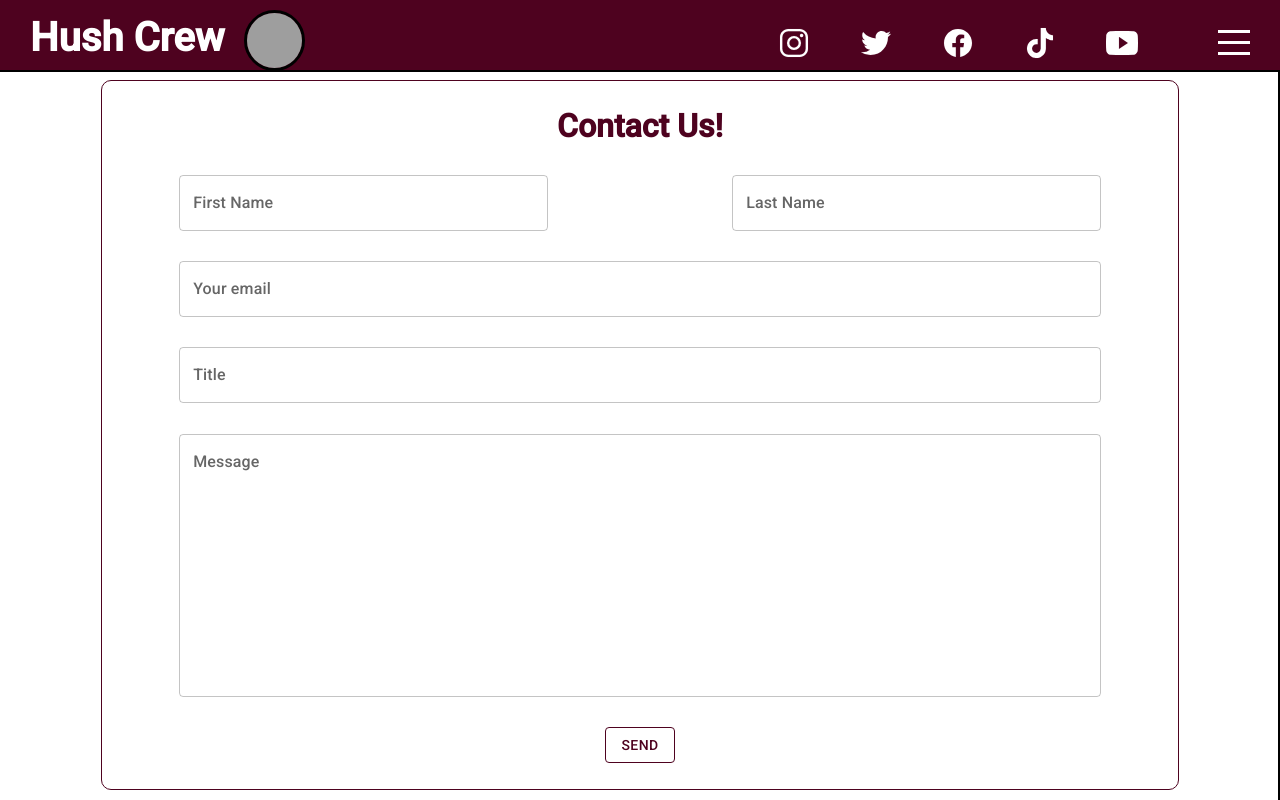
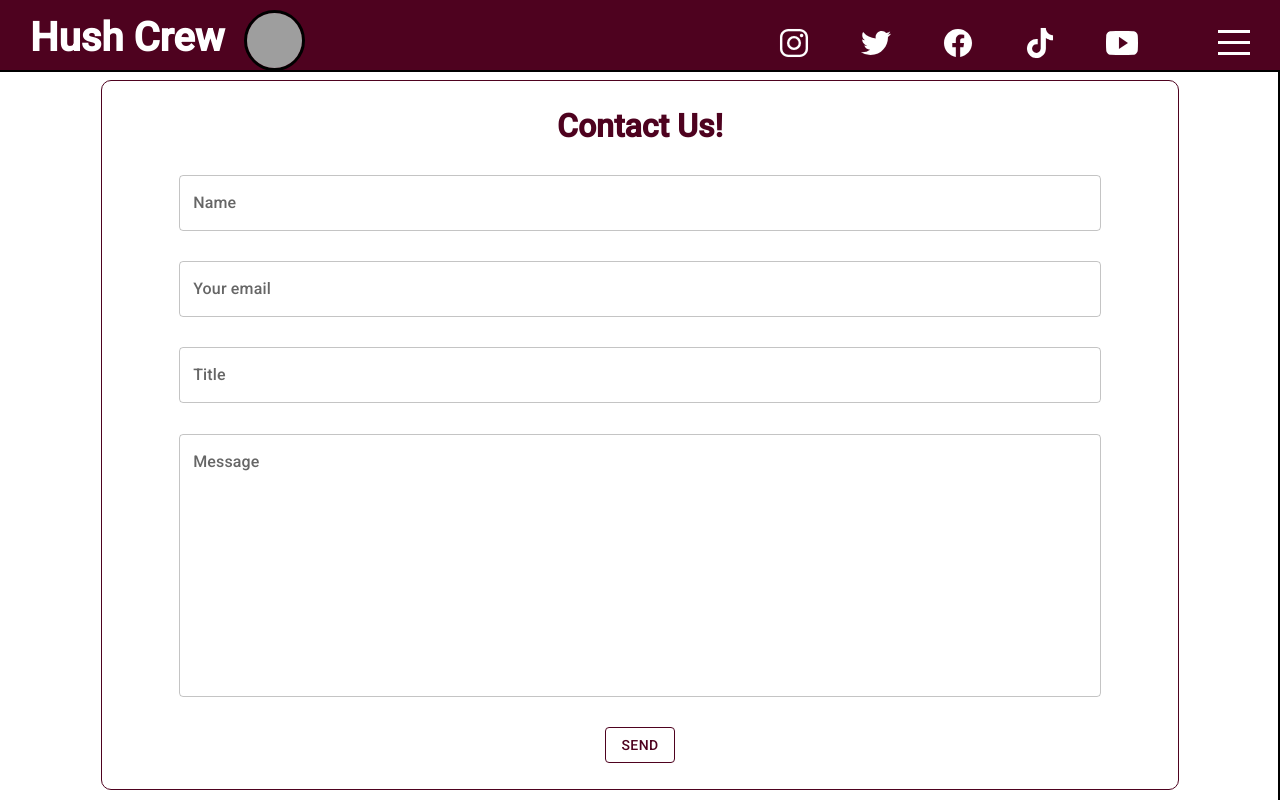
Before and after one commit to kyowankim/HushCrewProject, a React (Create React App) app: page /contact in a window 1280 px wide. Built offline with nearby package versions, Linux system fonts and the light colour scheme; grey boxes are pictures that could not be loaded.

Commit message:
Fixed contact page and changed feature images/video width

```diff
--- a/src/components/Mainpage/Features/features.scss
+++ b/src/components/Mainpage/Features/features.scss
@@ -213,7 +213,7 @@
                             // height: 63vw;
                             // width: 65vw;
                             height: 30vh;
-                            width: 30vh;
+                            width: 32vh;
                         }
 
                         .left{
@@ -221,7 +221,7 @@
 
                             .video-container{
                                 height: 30vh;
-                                width: 30vh;
+                                width: 32vh;
                              }
                         }
 
--- a/src/components/RouterLinks/Contact/Contact.jsx
+++ b/src/components/RouterLinks/Contact/Contact.jsx
@@ -16,12 +16,8 @@ export default function Contact() {
                         <div className="outline">
                             <div className="wrapper">
                                 <h1>Contact Us!</h1>
-                                <div className="fullname">
-                                    <TextField
-                                    id="outlined-basic" label="First Name" variant="outlined" className="text-basic"/>
-                                    <TextField
-                                    id="outlined-basic" label="Last Name" variant="outlined" className="text-basic" />
-                                </div>
+                                <TextField
+                                id="outlined-basic" label="Name" variant="outlined" className="text name"/>
                                 <TextField
                                 id="outlined-basic" label="Your email" variant="outlined" className="text email"  />
                                 <TextField
--- a/src/components/RouterLinks/Contact/contact.scss
+++ b/src/components/RouterLinks/Contact/contact.scss
@@ -21,15 +21,16 @@
             .left{
                 display: flex;
                 flex: 0.5;
+                height: 100%;
                 width: 100%;
                 justify-content: center;
                 align-items: center;
 
                 // border: solid blue;
                 img{
-                    // object-fit: cover;
+                    object-fit: cover;
                     width: 100%;
-                    height: 70%;
+                    height: 100%;
                 }
             }
 
@@ -64,19 +65,6 @@
                         h1{
                             color: $maincolor;
                         }
-
-                        .fullname{
-                            display: flex;
-                            flex-direction: row;
-                            justify-content: space-between;
-                            width: 90%;
-
-
-                            .text-basic{
-                                width: 40%;
-                            }
-                        }
-
 
                         .text{
                             width: 90%;
```
